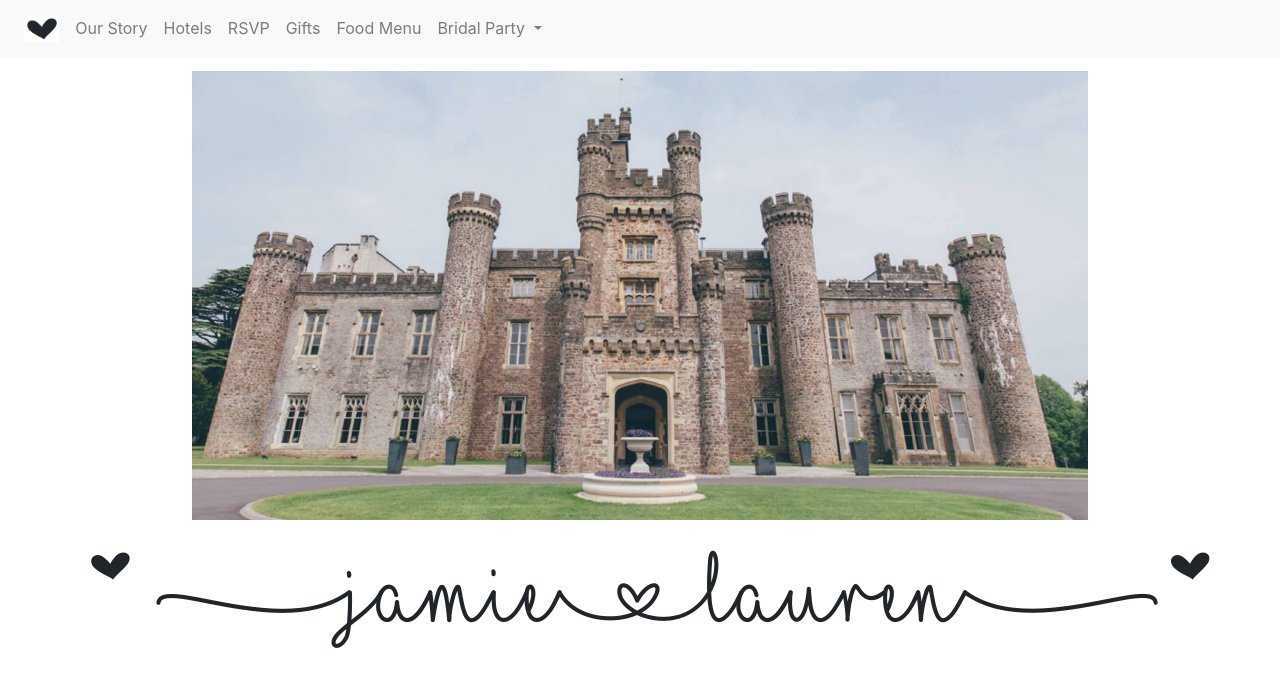
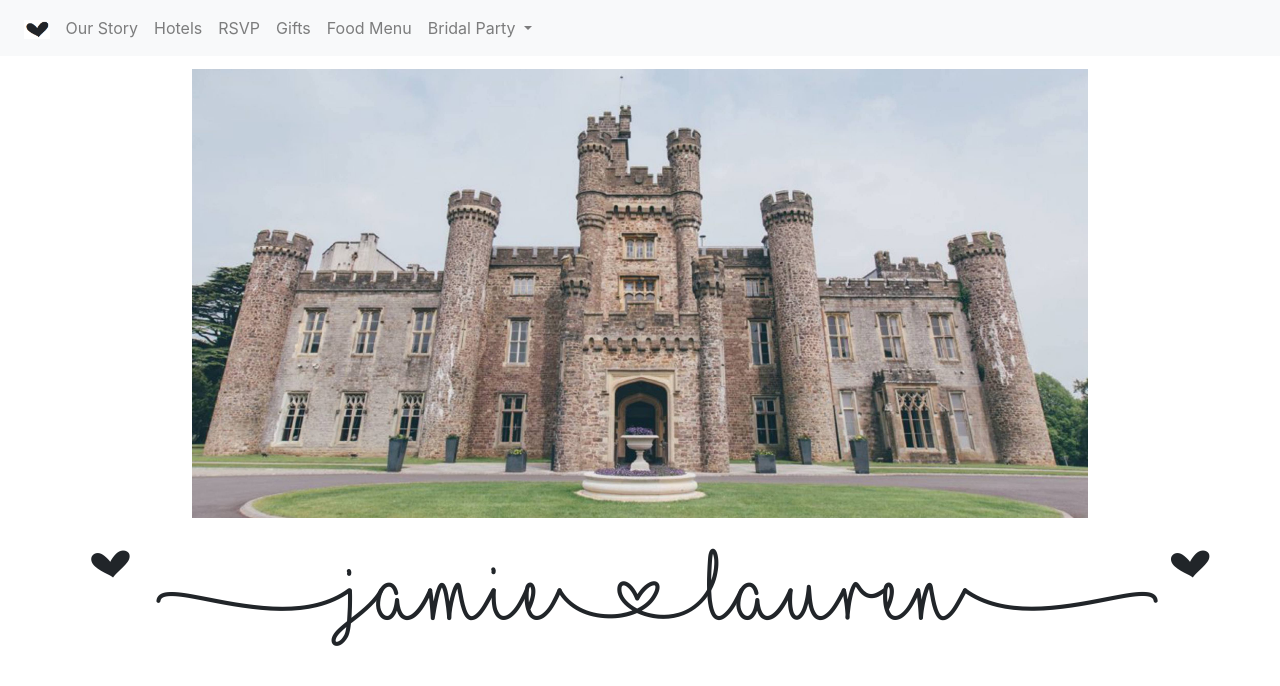
Before and after one commit to LaurenMae/NgWedding2020, an Angular app: page /Home in a window 1280 px wide. Shown: the top 686 px of the page. Built offline with nearby package versions, Linux system fonts and the light colour scheme.

Commit message:
Adding home route to icon in navbar

```diff
--- a/src/app/navbar/navbar.component.html
+++ b/src/app/navbar/navbar.component.html
@@ -16,7 +16,9 @@
   <div class="collapse navbar-collapse" id="navbarSupportedContent">
     <ul class="navbar-nav mr-auto">
       <li class="nav-item">
-        <img src="assets/heart.png" style="height: auto; width: 4vw;" class="nav-link" href="/Home">
+        <a class="nav-link" href="/Home">
+          <img src="assets/heart.png" style="height: auto; width: 2vw;">
+        </a>
       </li>
       <li class="nav-item" [ngClass]="{'active': item === route}" *ngFor="let item of navbarItems">
         <a class="nav-link" href="{{item}}">{{item}}</a>
```
